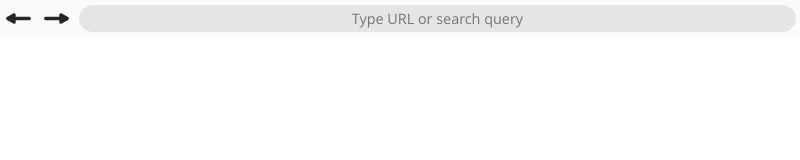
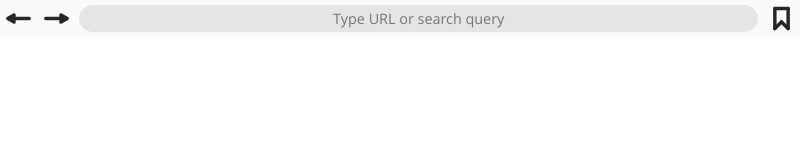
Before and after one commit to ezShroom/actarius-lbry-browser, an Electron app: page src/index.html in a window 800 px wide. Drawn offline with Linux system fonts and the light colour scheme.

Commit message:
🚀 Adds bookmark icon

```diff
--- a/src/index.html
+++ b/src/index.html
@@ -12,6 +12,7 @@
 				<img src="res/arrowBack.svg" alt="Go back" height="40">
 				<img src="res/arrowForward.svg"s alt="Go back" height="40">
 				<input type="text" name="urlInput" id="urlInput" placeholder="Type URL or search query">
+			    <img src="res/bookmark.svg" alt="Bookmarks" height="40">
 			</div>
 			<webview src="https://duckduckgo.com/" id="webview"></webview>
 		</div>
```
Also changed, not shown: src/res/bookmark.svg (renamed from src/res/bookmarkIcon.svg).
